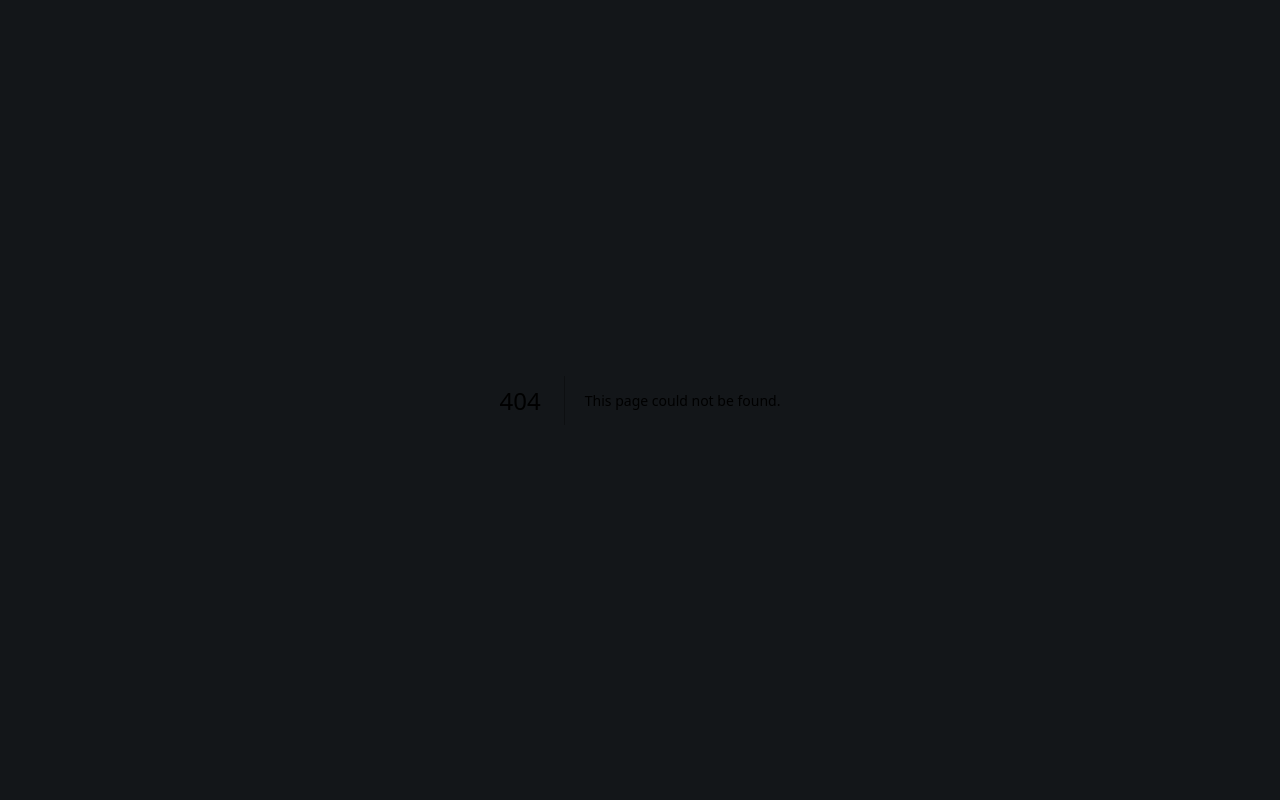
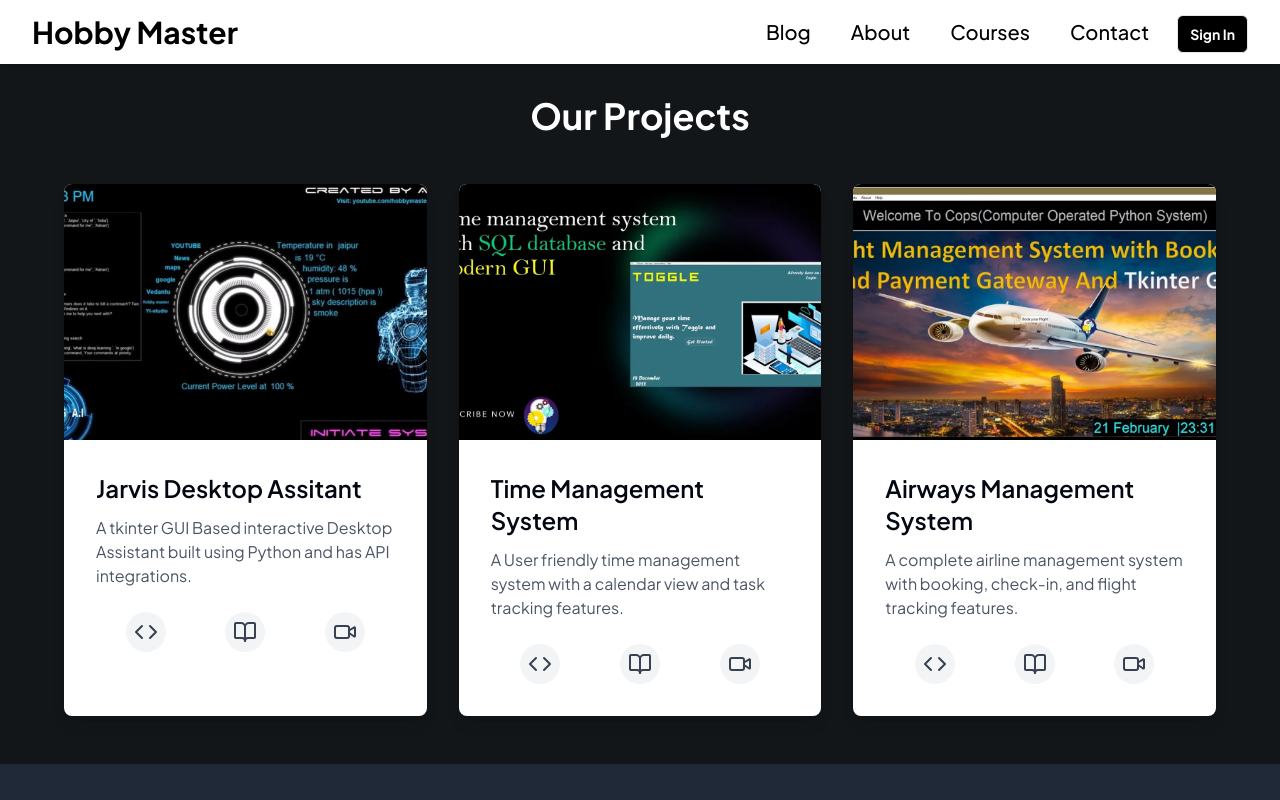
Before and after one commit to Adnan-The-Coder/hobby-master-website, a Next.js app: page /Projects in a window 1280 px wide. Before the commit this address had no page. Shown: the top 800 px of the page. Built offline with nearby package versions, Linux system fonts and the light colour scheme.

Commit message:
Add projects Page

```diff
--- /dev/null
+++ b/app/Projects/page.tsx
@@ -0,0 +1,224 @@
+'use client';
+
+import React, { useState } from 'react';
+import Image from 'next/image';
+import { Code, BookOpen, Video, X } from 'lucide-react';
+import Link from 'next/link';
+import Footer from '@/components/Footer';
+import Navbar from '@/components/Navbar';
+
+interface Project {
+  id: string;
+  title: string;
+  description: string;
+  image: string;
+  price: number;
+  Tutorial: URL | null; // Allow null for tutorial
+  VideoLink: URL | null; // Allow null for video demonstration
+}
+
+const projects: Project[] = [
+  {
+    id: '1',
+    title: 'Jarvis Desktop Assitant',
+    description: 'A tkinter GUI Based interactive Desktop Assistant built using Python and has API integrations.',
+    image: '/assets/jarvis.jpeg',
+    price: 129.99,
+    Tutorial: new URL('https://www.youtube.com/watch?v=W7gI6r0IVIE&list=PLhBsO0aDPQ2GNpiLGUP2xjo-gEienL893'),
+    VideoLink: new URL('https://www.youtube.com/watch?v=JkdTQzA_KOw'),
+  },
+  {
+    id: '2',
+    title: 'Time Management System',
+    description: 'A User friendly time management system with a calendar view and task tracking features.',
+    image: '/assets/toggle.webp',
+    price: 29.99,
+    Tutorial: null, // No tutorial
+    VideoLink: new URL('https://www.youtube.com/watch?v=SSAMQDuCp5w'),
+  },
+  {
+    id: '3',
+    title: 'Airways Management System',
+    description: 'A complete airline management system with booking, check-in, and flight tracking features.',
+    image: '/assets/cops.webp',
+    price: 39.99,
+    Tutorial: null, // No tutorial
+    VideoLink: new URL('https://www.youtube.com/watch?v=S-bOqnopwSI'), // No video demonstration
+  },
+  // Add more projects as necessary...
+];
+
+export default function ProjectsPage() {
+  const [selectedProject, setSelectedProject] = useState<Project | null>(null);
+  const [isModalOpen, setIsModalOpen] = useState(false);
+
+  const openModal = (project: Project) => {
+    setSelectedProject(project);
+    setIsModalOpen(true);
+    // Prevent background scrolling when modal is open
+    if (typeof document !== 'undefined') {
+      document.body.style.overflow = 'hidden';
+    }
+  };
+
+  const closeModal = () => {
+    setIsModalOpen(false);
+    // Re-enable scrolling when modal is closed
+    if (typeof document !== 'undefined') {
+      document.body.style.overflow = 'auto';
+    }
+  };
+
+  return (
+    <>
+    <Navbar/>
+    <br />
+    <br />
+    <div className="container mx-auto py-8 md:py-12 px-4">
+      <h1 className="text-3xl md:text-4xl font-bold text-center mb-8 md:mb-12">Our Projects</h1>
+
+      {/* Modified grid to have max 3 columns and wider cards */}
+      <div className="grid grid-cols-1 sm:grid-cols-2 lg:grid-cols-3 gap-6 md:gap-8">
+        {projects.map((project) => (
+          <div
+            key={project.id}
+            className="bg-white rounded-lg overflow-hidden shadow-lg transition-transform duration-300 hover:shadow-xl hover:scale-105 w-full"
+          >
+            <div className="relative h-48 sm:h-56 lg:h-64 w-full">
+              <Image
+                src={project.image}
+                alt={project.title}
+                fill
+                className="object-cover"
+                sizes="(max-width: 640px) 100vw, (max-width: 1024px) 50vw, 33vw"
+              />
+            </div>
+
+            <div className="p-5 md:p-6 lg:p-8">
+              <h2 className="text-xl text-gray-950 md:text-2xl font-semibold mb-3">{project.title}</h2>
+              <p className="text-gray-600 text-sm md:text-base mb-5">{project.description}</p>
+
+              <div className="flex justify-around mt-5 md:mt-6">
+                <div className="group relative">
+                  <button
+                    onClick={() => openModal(project)}
+                    className="p-2 rounded-full bg-gray-100 hover:bg-gray-200 transition-colors duration-300"
+                    aria-label="Source Code"
+                  >
+                    <Code className="w-5 h-5 md:w-6 md:h-6 text-gray-700" />
+                  </button>
+                  <span className="absolute bottom-full left-1/2 transform -translate-x-1/2 -translate-y-2 opacity-0 group-hover:opacity-100 transition-opacity duration-300 bg-black text-white text-xs py-1 px-2 rounded whitespace-nowrap z-10">
+                    Source Code
+                  </span>
+                </div>
+
+                {/* Tutorial button */}
+                <div className="group relative">
+                  {project.Tutorial ? (
+                    <Link
+                      href={project.Tutorial.toString()}
+                      passHref
+                    >
+                      <button
+                        className="p-2 rounded-full bg-gray-100 hover:bg-gray-200 transition-colors duration-300"
+                        aria-label="Tutorial"
+                      >
+                        <BookOpen className="w-5 h-5 md:w-6 md:h-6 text-gray-700" />
+                      </button>
+                    </Link>
+                  ) : (
+                    <button
+                      className="p-2 rounded-full bg-gray-100 hover:bg-gray-200 transition-colors duration-300"
+                      disabled
+                    >
+                      <BookOpen className="w-5 h-5 md:w-6 md:h-6 text-gray-700" />
+                    </button>
+                  )}
+                  <span className="absolute bottom-full left-1/2 transform -translate-x-1/2 -translate-y-2 opacity-0 group-hover:opacity-100 transition-opacity duration-300 bg-black text-white text-xs py-1 px-2 rounded whitespace-nowrap z-10">
+                    {project.Tutorial ? 'Tutorial' : 'Coming up soon'}
+                  </span>
+                </div>
+
+                {/* Video demonstration button */}
+                <div className="group relative">
+                  {project.VideoLink ? (
+                    <Link
+                      href={project.VideoLink.toString()}
+                      passHref
+                    >
+                      <button
+                        className="p-2 rounded-full bg-gray-100 hover:bg-gray-200 transition-colors duration-300"
+                        aria-label="Video Demonstration"
+                      >
+                        <Video className="w-5 h-5 md:w-6 md:h-6 text-gray-700" />
+                      </button>
+                    </Link>
+                  ) : (
+                    <button
+                      className="p-2 rounded-full bg-gray-100 hover:bg-gray-200 transition-colors duration-300"
+                      disabled
+                    >
+                      <Video className="w-5 h-5 md:w-6 md:h-6 text-gray-700" />
+                    </button>
+                  )}
+                  <span className="absolute bottom-full left-1/2 transform -translate-x-1/2 -translate-y-2 opacity-0 group-hover:opacity-100 transition-opacity duration-300 bg-black text-white text-xs py-1 px-2 rounded whitespace-nowrap z-10">
+                    {project.VideoLink ? 'Video Demonstration' : 'Coming up soon'}
+                  </span>
+                </div>
+              </div>
+            </div>
+          </div>
+        ))}
+      </div>
+
+      {/* Modal */}
+      {isModalOpen && selectedProject && (
+        <div className="fixed inset-0 bg-black bg-opacity-50 flex items-center justify-center z-50 p-4 overflow-y-auto">
+          <div
+            className="bg-white rounded-lg max-w-sm md:max-w-md w-full p-5 md:p-6 lg:p-8 relative"
+            onClick={(e) => e.stopPropagation()}
+          >
+            <button
+              onClick={closeModal}
+              className="absolute top-3 right-3 md:top-4 md:right-4 text-gray-500 hover:text-gray-700"
+              aria-label="Close modal"
+            >
+              <X className="w-5 h-5 md:w-6 md:h-6" />
+            </button>
+
+            <h3 className="text-xl md:text-2xl font-bold mb-4">{selectedProject.title} - Source Code</h3>
+
+            <div className="mb-6">
+              <div className="bg-gradient-to-r from-purple-500 to-blue-500 text-white text-center py-6 md:py-8 px-4 rounded-lg mb-4">
+                <p className="text-md md:text-lg font-medium mb-2">Unlock the complete source code</p>
+                <p className="text-3xl md:text-4xl font-bold">₹{selectedProject.price.toFixed(2)}</p>
+                <p className="text-xs md:text-sm mt-2 opacity-80">One-time payment, lifetime access</p>
+              </div>
+
+              <ul className="space-y-2 mb-6 text-gray-700">
+                <li className="flex items-center">
+                  <span className="text-green-500 mr-2">✓</span> Full documentation included
+                </li>
+                <li className="flex items-center">
+                  <span className="text-green-500 mr-2">✓</span> 30-day technical support
+                </li>
+                <li className="flex items-center">
+                  <span className="text-green-500 mr-2">✓</span> All dependencies included
+                </li>
+                <li className="flex items-center">
+                  <span className="text-green-500 mr-2">✓</span> Regular updates
+                </li>
+              </ul>
+            </div>
+
+            <button className="w-full py-2 md:py-3 px-4 bg-blue-600 hover:bg-blue-700 text-white font-medium rounded-lg transition-colors duration-300 shadow-md">
+              Continue to Checkout
+            </button>
+          </div>
+        </div>
+      )}
+    </div>
+    <Footer/>
+    </>
+  );
+}
```
